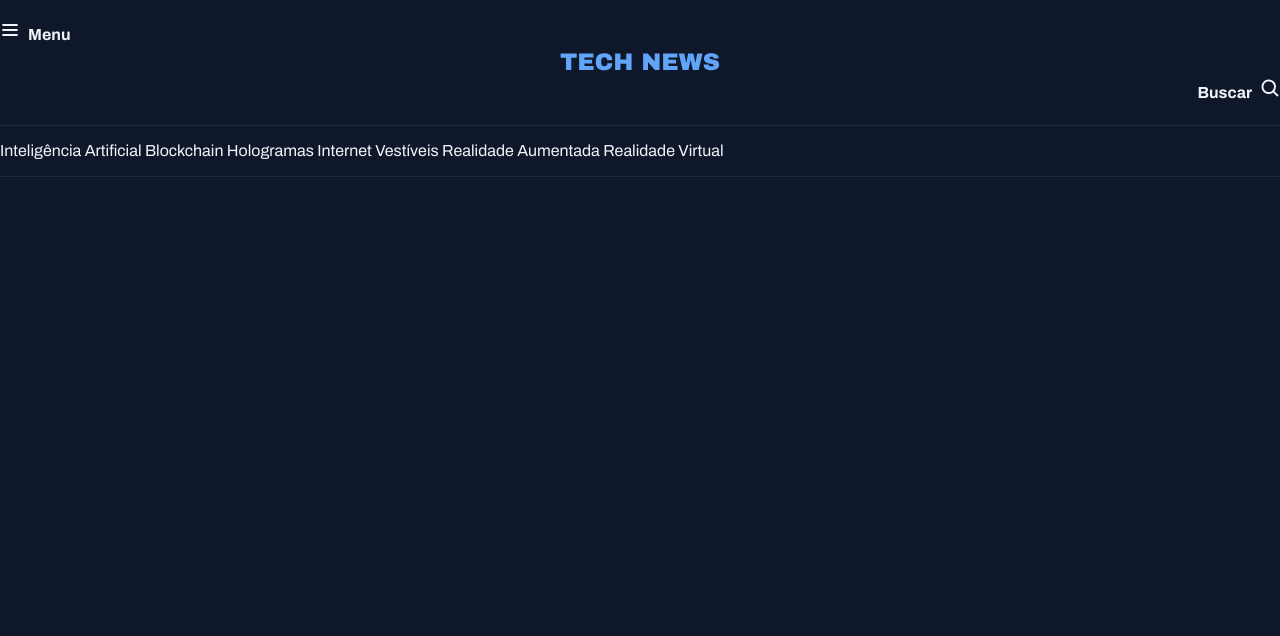
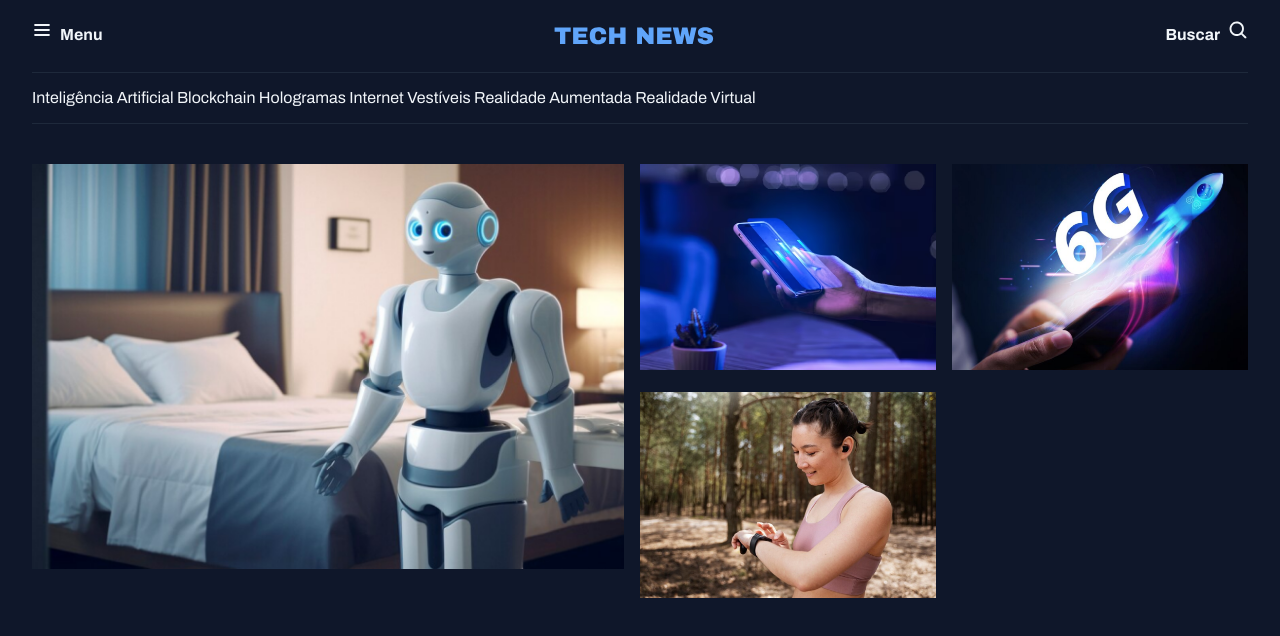
Before and after one commit to pedro-castanheira-vertti/Portal-de-Noticias, a plain HTML site: page index.html in a window 1280 px wide. Drawn offline with Linux system fonts and the light colour scheme.

Commit message:
Criando utility e configurando styles

```diff
--- a/index.html
+++ b/index.html
@@ -16,8 +16,7 @@
 </head>
 
 <body>
-    <header>
-        <header class="container"></header>
+    <header class="container">
         <nav id="primary" class="grid grid-flow-col">
             <div>
                 <img src="assets/icons/List.svg" alt="Ícone de menu">
@@ -44,6 +43,28 @@
             <a href="#">Realidade Virtual</a>
         </nav>
     </header>
+
+    <main class="grid container">
+        <section id="featured" class="grid grid-flow-col gap-16">
+            <div>
+                <img src="assets/images/Image 01.png" alt="">
+            </div>
+
+            <div class="grid grid-cols-2 gap-16">
+                <div>
+                    <img src="assets/images/Image 02.png" alt="">
+                </div>
+
+                <div>
+                    <img src="assets/images/Image 03.png" alt="">
+                </div>
+
+                <div>
+                    <img src="assets/images/Image 04.png" alt="">
+                </div>
+            </div>
+        </section>
+    </main>
 </body>
 
 </html>
--- a/styles/global.css
+++ b/styles/global.css
@@ -27,29 +27,32 @@ body {
     background-color: var(--bg-color);
 }
 
-a{
+a {
     text-decoration: none;
     color: inherit;
 }
 
-a:hover{
+a:hover {
     color: var(--brand-color-ligth);
 }
 
-h1,h2,h3{
+h1,
+h2,
+h3 {
     font: inherit;
 }
 
-.container{
+img {
+    max-width: 100%;
+
+}
+
+.container {
     max-width: 1280px;
     padding-inline: 32px;
     margin-inline: auto;
 }
 
-.grid{
-    display: grid;
+main {
+    margin-top: 40px;
 }
-
-.grid-flow-col{
-    display: grid;
-}
--- a/styles/index.css
+++ b/styles/index.css
@@ -1,2 +1,3 @@
 @import url(global.css);
+@import url(utility.css);
 @import url(header.css);
--- /dev/null
+++ b/styles/sections.css
@@ -0,0 +1,6 @@
+#featured{
+    img{
+        height: 100%;
+        object-fit: cover;
+    };
+}
--- /dev/null
+++ b/styles/utility.css
@@ -0,0 +1,15 @@
+.grid{
+    display: grid;
+}
+
+.grid-flow-col{
+    grid-auto-flow: column;
+}
+
+.grid-cols-2{
+    grid-template-columns: 1fr 1fr;
+}
+
+.gap-16{
+    gap: 16px;
+}
```
